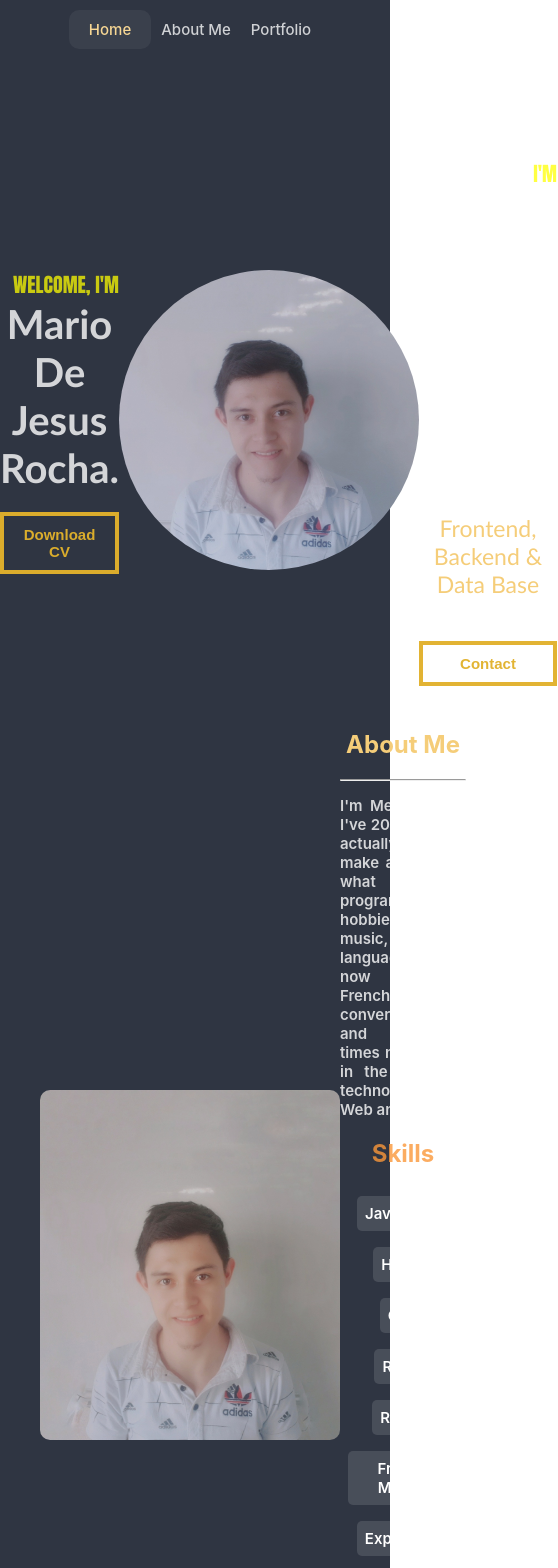
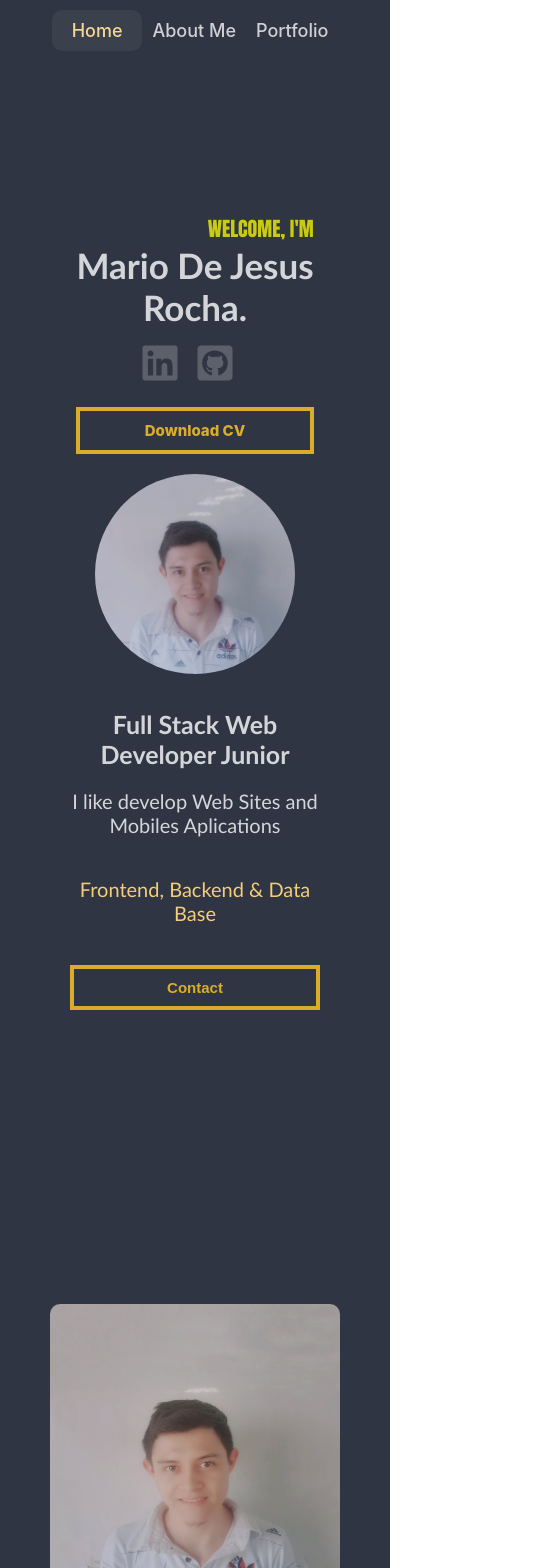
Before and after one commit to mariorocha2308/Myportfolio, a React (Create React App) app: page / in a window 390 px wide. Shown: the top 1568 px of the page, 558 px wide, since content can reach past the window. Built offline with nearby package versions, Linux system fonts and the light colour scheme.

Commit message:
responsive portfolio

```diff
--- a/package.json
+++ b/package.json
@@ -12,6 +12,8 @@
     "react-dom": "^17.0.2",
     "react-icons": "^4.2.0",
     "react-intersection-observer": "^8.32.0",
+    "react-media": "^1.10.0",
+    "react-responsive": "^9.0.0-beta.3",
     "react-router-dom": "^5.2.0",
     "react-scripts": "4.0.3",
     "react-scroll": "^1.8.3",
--- a/src/pages/aboutPage.jsx
+++ b/src/pages/aboutPage.jsx
@@ -9,12 +9,13 @@ const AboutPage = () => {
 
     return (
         <div className='aboutPage'>
+            {/* TODO: CAMBIAR OTRA IMAGEN  */}
             <img src={image} alt="" className='picAbout'/>
             <div className='about'>
 
                 <h2 className='titleAbout'>About Me</h2>
                 <hr/>
-                <p className='p'>I'm Mexican and I've 20 years old, actually I want make a good life what programmer. My hobbies listen music, learn languages just now I speak French basic conversational and learn all times new things in the world of technologies Web and Mobiles</p>
+                <p className='p'>I'm Mexican and I'm 20 years old, actually I want make a good life what programmer. My hobbies listen music, learn languages just now I speak French basic conversational and learn all times new things in the world of technologies Web and Mobiles</p>
 
                 <h2 className='titleSkills'>Skills</h2>
 
--- a/src/pages/homePage.jsx
+++ b/src/pages/homePage.jsx
@@ -3,8 +3,10 @@ import { motion, useAnimation } from "framer-motion"
 import { useInView } from 'react-intersection-observer';
 import {useEffect} from 'react'
 import image from '../images/B612.jpg'
+import { FaLinkedin, FaGithubSquare } from "react-icons/fa";
 
 const HomePage = () => {
+
 
     const {ref, inView } = useInView()
     const animation = useAnimation()
@@ -33,8 +35,14 @@ const HomePage = () => {
                     <label className='greeting'>WELCOME, I'M</label>
                     <label className='name'>Mario De Jesus</label>
                     <label className='name'>Rocha.</label>
-                    {/* TODO: AÑADIR ICONOS REFERENCIALE A REDES DE CONTACTO */}
-                    <button className='btnHome'>Download CV</button>
+                    <div>
+                        <a href="https://www.linkedin.com/in/mario-de-jesus-rocha" target="_blank" rel='noreferrer'><FaLinkedin className='icon'/></a>
+
+                        <a href="https://github.com/mariorocha2308" target="_blank" rel='noreferrer'><FaGithubSquare className='icon'/></a>
+                    </div>
+
+                    <a  className='btnHome' href="https://drive.google.com/file/d/1-hyvMQODIaB37OUB9jRf6ew4Yh-lNfLZ/view?usp=sharing" target="_blank" rel='noreferrer'>Download CV</a>
+
                 </motion.div>
                 <div>
                     <img src={image} alt="" className='picHome'/>
--- a/src/pages/styles/aboutPage.css
+++ b/src/pages/styles/aboutPage.css
@@ -52,3 +52,22 @@
     align-content: center;
     flex-wrap: wrap;
 }
+
+@media (max-width: 550px){
+    .aboutPage{
+        justify-content: initial;
+        flex-direction: column;
+        padding-left: 0px;
+        padding-right: 0px;
+        height: 145vh;
+    }
+    .about{
+        width: 330px;
+    }
+
+    .picAbout{
+        margin-top: 80px;
+        width: 290px;
+        height: 300px;
+    }
+}
--- a/src/pages/styles/homePage.css
+++ b/src/pages/styles/homePage.css
@@ -1,6 +1,6 @@
 .containPage{
     display: flex;
-    justify-content: space-around;
+    justify-content: center;
     align-items: center;
     background-color: #2f3542;
     height: 99.9vh;
@@ -34,6 +34,7 @@
     color: #e1b12cf6;
     font-size: 15px;
     font-weight: 800;
+    text-decoration: none;
 }
 
 .btnHome:hover{
@@ -82,4 +83,53 @@
     width: 300px;
     height: 300px;
     border-radius: 50%;
+    user-select: none;
+    margin: 50px;
 }
+
+.icon{
+    margin-top: 15px;
+    margin-right: 15px;
+    width: 40px;
+    height: 40px;
+    color: rgba(255, 255, 255, 0.212);
+    cursor: pointer;
+}
+
+@media (max-width: 550px){
+    .containPage{
+        flex-direction: column;
+        height: 145vh;
+    }
+    .greeting{
+        font-size: 20px;
+    }
+
+    .name{
+        font-size: 35px;
+    }
+
+    .title{
+        visibility: hidden;
+    }
+
+    .work{
+        font-size: 25px;
+        text-align: center;
+    }
+
+    .stacks{
+        font-size: 20px;
+    }
+
+    .description{
+        font-size: 20px;
+    }
+
+    .picHome{
+        width: 200px;
+        height: 200px;
+        margin: 0px;
+        margin-top: 20px;
+    }
+}
--- a/src/pages/styles/navBar.css
+++ b/src/pages/styles/navBar.css
@@ -23,3 +23,9 @@ span:hover{
     padding: 10px;
     border-radius: 10px;
 }
+
+@media (max-width: 550px) {
+    .navBar{
+        font-size: 18px;
+    }
+}
```
Also changed, not shown: 1 other file (tests, documents, lock files or other folders).
